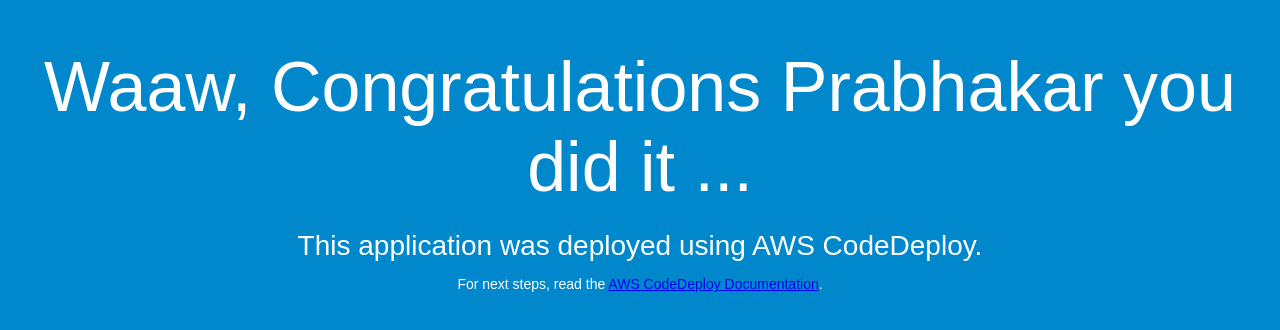
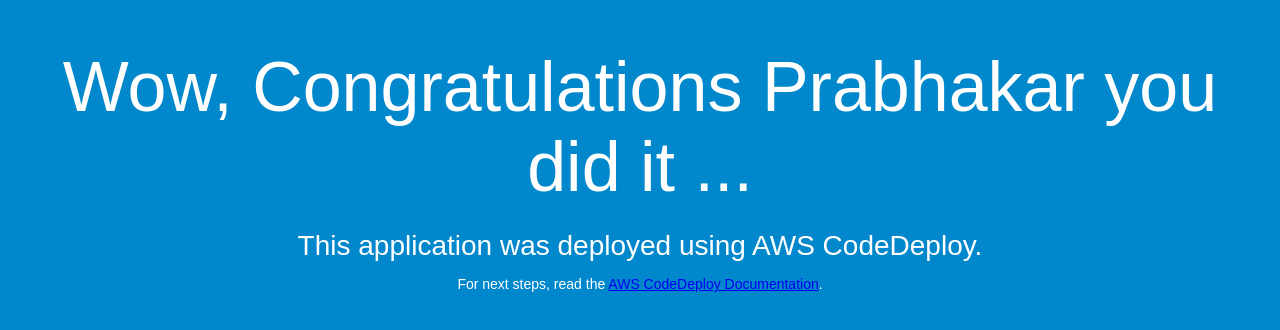
Before and after one commit to navya612n/sample, a plain HTML site: page index.html in a window 1280 px wide. Drawn offline with Linux system fonts and the light colour scheme.

Commit message:
Update index.html

```diff
--- a/index.html
+++ b/index.html
@@ -26,7 +26,7 @@
 </head>
 <body>
   <div align="center">
-    <h1>Waaw, Congratulations Prabhakar you did it ...</h1>
+    <h1>Wow, Congratulations Prabhakar you did it ...</h1>
     <h2>This application was deployed using AWS CodeDeploy.</h2>
     <p>For next steps, read the <a href="http://aws.amazon.com/documentation/codedeploy">AWS CodeDeploy Documentation</a>.</p>
   </div>
```
